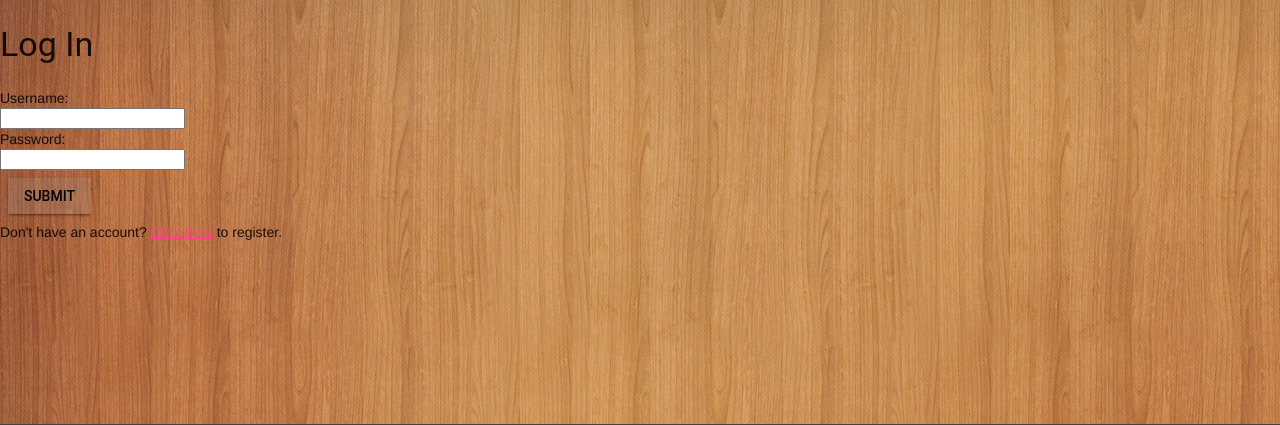
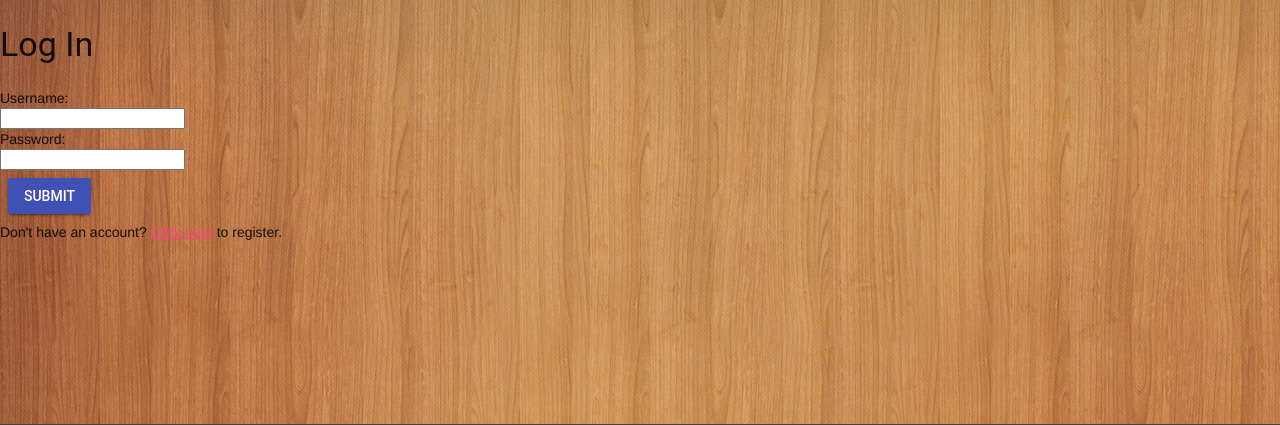
Before and after one commit to KshitijMhatre/recPy, a Django app: page /login/ in a window 1280 px wide. Shown: the part 64-489 px from the top of the page. Run offline with Django 3.2, Linux system fonts and the light colour scheme.

Commit message:
color button

```diff
--- a/movierec/templates/movierec/login.html
+++ b/movierec/templates/movierec/login.html
@@ -32,7 +32,7 @@
                         </div>
                         <div class="form-group">
                             <div class="mdl-cell mdl-cell--2-col">
-                                <button type="submit" class="mdl-js-ripple-effect mdl-button mdl-js-button mdl-button--raised btn btn-success">Submit</button>
+                                <button type="submit" class="mdl-js-ripple-effect mdl-button--colored mdl-button mdl-js-button mdl-button--raised btn btn-success">Submit</button>
                             </div>
                         </div>
                     </form>
```
